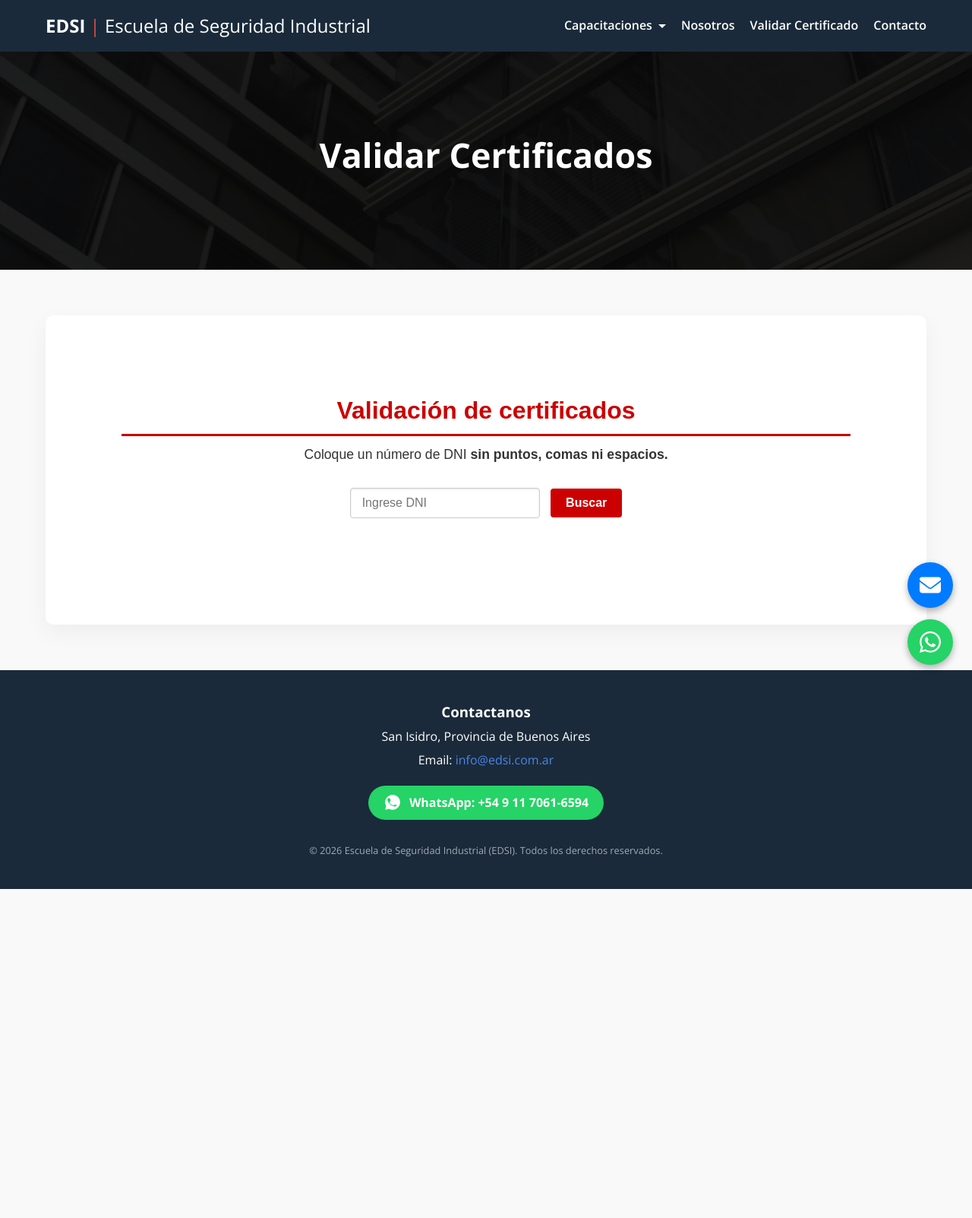
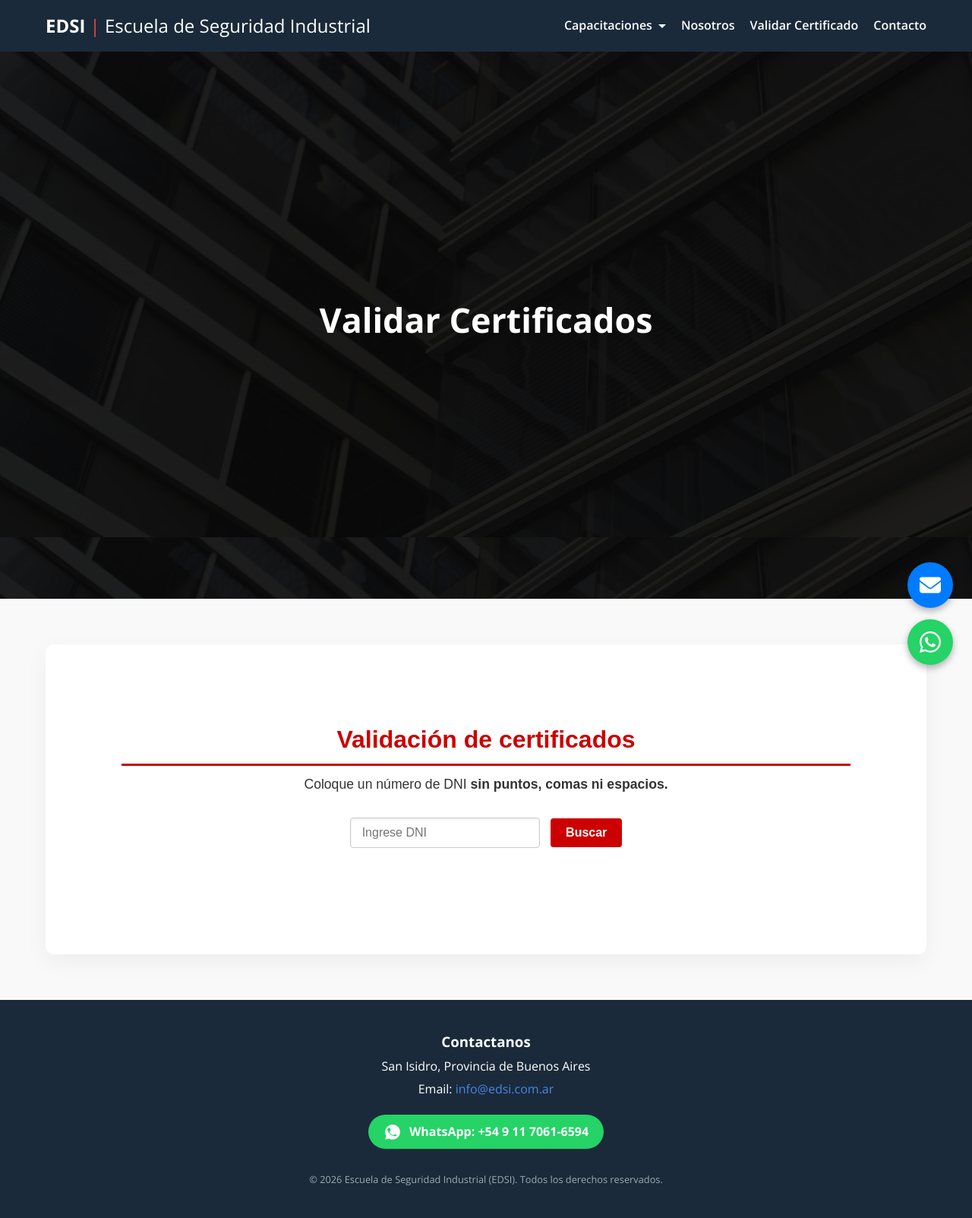
Before and after one commit to martov1/EDSI-nuevo-sitio, a Jekyll site: the page built from validar-certificado.html, in a window 1280 px wide. Shown: the whole page at 76% size. Built offline with Jekyll 4.4.1, drawn with Linux system fonts in a browser that asks for light colours; before the commit the page ends 1170 px from its top, so only the background shows below that.

Commit message:
implementando video

```diff
--- a/style.css
+++ b/style.css
@@ -31,13 +31,23 @@
    SECCIÓN HERO (Banner principal)
    ========================================= */
 .hero {
-  background-image: url("/assets/fondo-hero.png");
-  background-size: cover;
-  background-position: center;
   color: #fff;
   text-align: center;
   padding: 100px 20px;
   position: relative;
+  overflow: hidden;
+  min-height: 80vh;
+  display: flex;
+  align-items: center;
+  justify-content: center;
+}
+.hero-video {
+  position: absolute;
+  inset: 0;
+  width: 100%;
+  height: 100%;
+  object-fit: cover;
+  z-index: 0;
 }
 .hero::before {
   content: "";
@@ -52,6 +62,7 @@
 .hero .container {
   position: relative;
   z-index: 2;
+  width: 100%;
 }
 .hero h1 {
   font-size: 2.8rem;
@@ -234,7 +245,7 @@
 /* Estilos específicos para la página de empresas */
 .hero-empresas {
   background:
-    linear-gradient(rgba(26, 42, 58, 0.8), rgba(26, 42, 58, 0.8)),
+    linear-gradient(rgba(26, 42, 58, 0.9), rgba(26, 42, 58, 0.9)),
     url("/assets/cursos-para-empresas.jpg") no-repeat center center/cover;
   color: white;
   padding: 100px 0 60px;
```
Also changed, not shown: index.html (+5 -2 lines), 3 other files.
